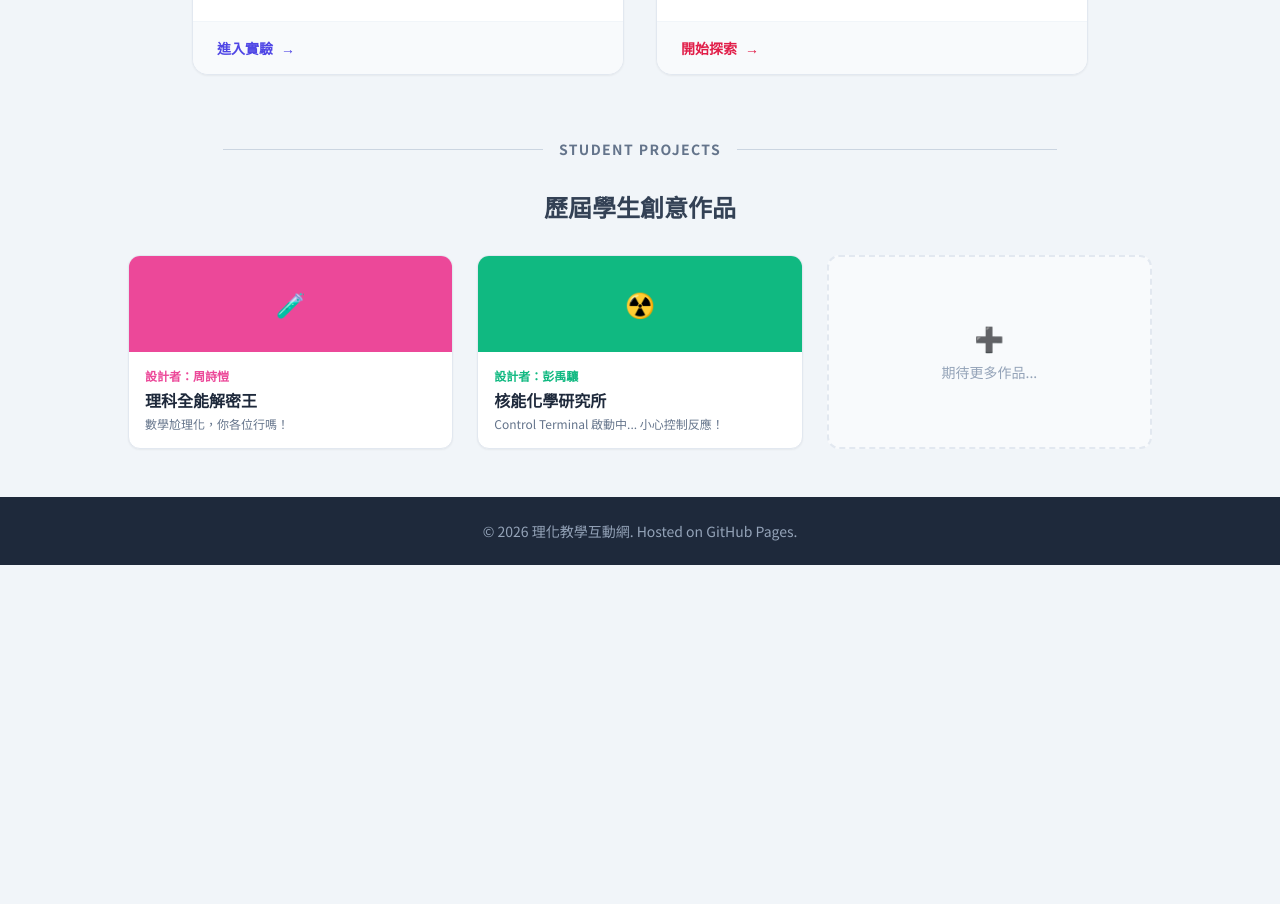
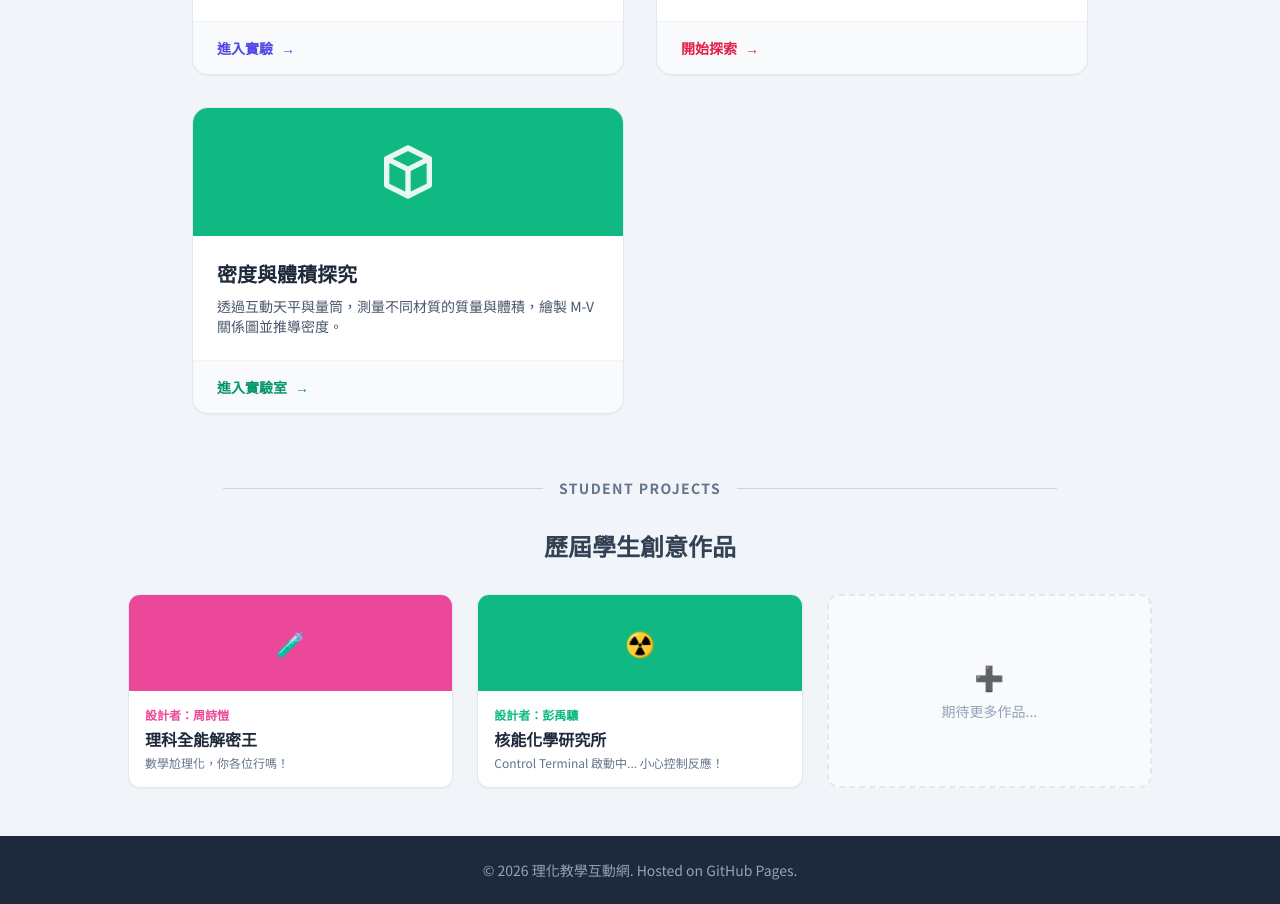
Before and after one commit to CWKuo99/test, a plain HTML site: page index.html in a window 1280 px wide. Shown: the part 1074-1978 px from the top of the page. Before the commit the page ends 1639 px from the top, so only its background shows below. Drawn offline with nearby package versions, Linux system fonts and the light colour scheme.

Commit message:
Update index.html

```diff
--- a/index.html
+++ b/index.html
@@ -85,8 +85,8 @@
                 </div>
             </a>
 
-            <!-- 新增：上皿天平 -->
-            <a href="top-loading balance.html" class="block group">
+            <!-- 更新：標準化 URL (上皿天平) -->
+            <a href="top_loading_balance.html" class="block group">
                 <div class="bg-white rounded-2xl overflow-hidden shadow-sm border border-slate-200 card-hover h-full flex flex-col">
                     <div class="bg-indigo-500 h-32 flex items-center justify-center">
                         <svg class="w-16 h-16 text-white opacity-90" fill="none" stroke="currentColor" viewBox="0 0 24 24"><path stroke-linecap="round" stroke-linejoin="round" stroke-width="2" d="M3 6h18M8 6v12m8-12v12M3 18h18" /></svg>
@@ -101,8 +101,8 @@
                 </div>
             </a>
 
-            <!-- 新增：質量與重量 -->
-            <a href="Mass vs Weight.html" class="block group">
+            <!-- 更新：標準化 URL (質量與重量) -->
+            <a href="mass_vs_weight.html" class="block group">
                 <div class="bg-white rounded-2xl overflow-hidden shadow-sm border border-slate-200 card-hover h-full flex flex-col">
                     <div class="bg-rose-500 h-32 flex items-center justify-center">
                         <svg class="w-16 h-16 text-white opacity-90" fill="none" stroke="currentColor" viewBox="0 0 24 24"><path stroke-linecap="round" stroke-linejoin="round" stroke-width="2" d="M3.055 11H5a2 2 0 012 2v1a2 2 0 002 2 2 2 0 012 2v2.945M8 3.935V5.5A2.5 2.5 0 0010.5 8h.5a2 2 0 012 2 2 2 0 104 0 2 2 0 012-2h1.064M15 20.488V18a2 2 0 012-2h3.064M21 12a9 9 0 11-18 0 9 9 0 0118 0z" /></svg>
@@ -113,6 +113,22 @@
                     </div>
                     <div class="px-6 py-4 bg-slate-50 border-t border-slate-100 text-rose-600 font-bold text-sm flex items-center">
                         開始探索 <span class="ml-2">→</span>
+                    </div>
+                </div>
+            </a>
+
+            <!-- 新增：密度與體積探究 (使用 Emerald 主題並標準化 URL) -->
+            <a href="volume_and_density.html" class="block group">
+                <div class="bg-white rounded-2xl overflow-hidden shadow-sm border border-slate-200 card-hover h-full flex flex-col">
+                    <div class="bg-emerald-500 h-32 flex items-center justify-center">
+                        <svg class="w-16 h-16 text-white opacity-90" fill="none" stroke="currentColor" viewBox="0 0 24 24"><path stroke-linecap="round" stroke-linejoin="round" stroke-width="2" d="M20 7l-8-4-8 4m16 0l-8 4m8-4v10l-8 4m0-10L4 7m8 4v10M4 7v10l8 4" /></svg>
+                    </div>
+                    <div class="p-6 flex-grow">
+                        <h2 class="text-xl font-bold text-slate-800 mb-2 group-hover:text-emerald-600">密度與體積探究</h2>
+                        <p class="text-slate-600 text-sm">透過互動天平與量筒，測量不同材質的質量與體積，繪製 M-V 關係圖並推導密度。</p>
+                    </div>
+                    <div class="px-6 py-4 bg-slate-50 border-t border-slate-100 text-emerald-600 font-bold text-sm flex items-center">
+                        進入實驗室 <span class="ml-2">→</span>
                     </div>
                 </div>
             </a>
```
